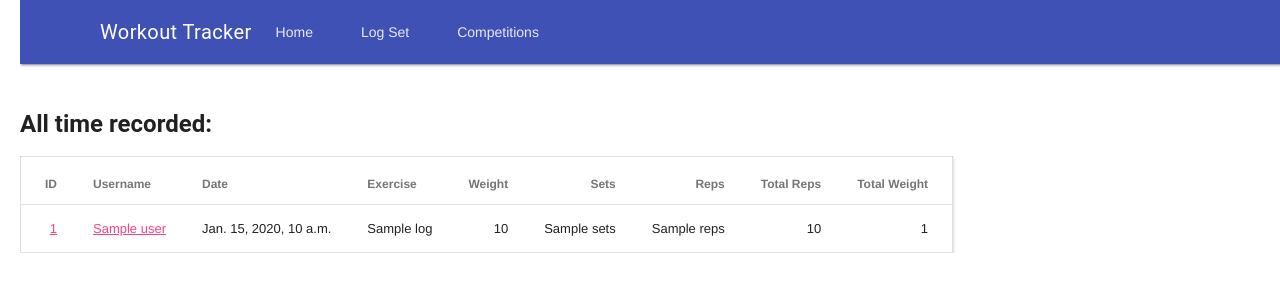
After one commit to cgeorgiades27/puc, a Django app: template tracker/templates/tracker/all_logs.html in a window 1280 px wide. The commit adds this page. Shown: the top 300 px of the page. Run offline with Django 3.2, Linux system fonts and the light colour scheme; the template is opened without the code that fills it: most values are stand-ins (such as "Sample title", 1, 10 or a date in 2020).

```diff
--- a/tracker/models.py
+++ b/tracker/models.py
@@ -78,7 +78,10 @@ class Entry(models.Model):
         return total
 
     def totalWeight(self):
-        totalWeight = self.reps * self.sets * self.weight
+        if (self.weight):
+            totalWeight = self.reps * self.sets * self.weight
+        else:
+            totalWeight = 0
         return totalWeight
 
     def __str__(self):
--- /dev/null
+++ b/tracker/templates/tracker/all_logs.html
@@ -0,0 +1,33 @@
+{% extends 'tracker/base.html' %}
+{% block content %}
+<br>
+<h4><strong>All time recorded:</strong></h4>
+<div style="overflow-x:auto;">
+    <table class="mdl-data-table mdl-js-data-table mdl-shadow--2dp">
+        <tr>
+            <th>ID</th>
+            <th class="mdl-data-table__cell--non-numeric">Username</th>
+            <th class="mdl-data-table__cell--non-numeric">Date</th>
+            <th class="mdl-data-table__cell--non-numeric">Exercise</th>
+            <th>Weight</th>
+            <th>Sets</th>
+            <th>Reps</th>
+            <th>Total Reps</th>
+            <th>Total Weight</th>
+        </tr>
+        {% for x in logs %}
+        <tr>
+            <td><a href="{% url 'log_detail' pk=x.pk %}">{{ x.id }}</a></td>
+            <td class="mdl-data-table__cell--non-numeric"><a href="{% url 'user_logs' user_id=x.user_id %}">{{ x.user }}</a></td>
+            <td class="mdl-data-table__cell--non-numeric">{{ x.date_completed }}</td>
+            <td class="mdl-data-table__cell--non-numeric">{{ x.workout_title }}</td>
+            <td>{{ x.weight }}</td>
+            <td>{{ x.sets }}</td>
+            <td>{{ x.reps }}</td>
+            <td>{{ x.total }}</td>
+            <td>{{ x.totalWeight }}</td>
+        </tr>
+        {% endfor %}
+    </table>
+</div>
+{% endblock %}
--- a/tracker/urls.py
+++ b/tracker/urls.py
@@ -15,5 +15,6 @@ urlpatterns = [
     path('update_profile', views.update_profile, name = 'update_profile'),
     url('login', auth_views.LoginView.as_view(), name='login'),
     url('logout', auth_views.LogoutView.as_view(), name='logout'),
+    path('all_logs', views.all_logs, name = 'all_logs')
     #path('url/new/', views.user_settings, name = 'user_settings'),
 ]
```
Also changed, not shown: tracker/templates/tracker/log_detail.html (+6 -4 lines), tracker/templates/tracker/workout_log.html (+9 -6 lines), tracker/views.py (+6 -1 lines).
